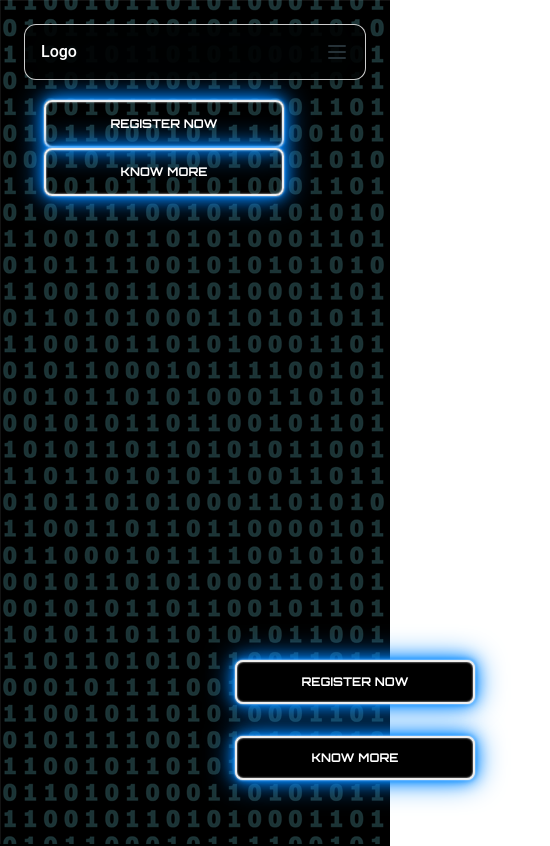
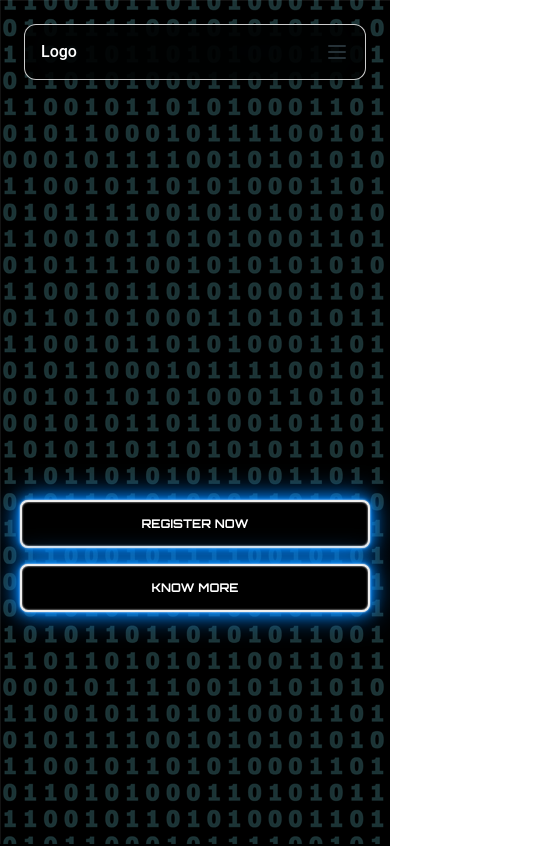
Before and after one commit to priyanshudash589/Datatrix2024, a React (Vite) app: page / in a window 390 px wide. Shown: the top 846 px of the page, 550 px wide, since content can reach past the window. Built offline with nearby package versions, Linux system fonts and the light colour scheme.

Commit message:
main is responsive

```diff
--- a/src/components/MainBg.jsx
+++ b/src/components/MainBg.jsx
@@ -158,32 +158,23 @@ export default function MainBg() {
         </Navbar>
       </div>
 
-      <div className="bg-transparent sm:hidden lg:flex flex-row md:flex lg:justify-between lg:items-center md:justify-between md:items-center p-5 absolute w-auto h-[5rem] gap-8 lg:top-[50rem] lg:left-[15rem] md:top-[40rem] md:left-[10rem]">
+      <div
+        className="bg-transparent flex flex-col sm:flex-row justify-center items-center gap-4 p-5 w-full sm:w-auto absolute
+                left-1/2 transform -translate-x-1/2
+                top-[30rem] sm:top-[35rem] md:top-[40rem] lg:top-[50rem]
+                sm:left-1/2 sm:-translate-x-1/2
+                md:left-[10rem] md:translate-x-0
+                lg:left-[15rem]"
+      >
         <Button
           variant="outlined"
-          className="w-[15rem] h-12 flex justify-center items-center text-sky-200 border-2 font-orbitron rounded-lg md:bg-black border-sky-200 shadow-[0_0_2px_#fff,inset_0_0_2px_#fff,0_0_5px_#08f,0_0_15px_#08f,0_0_30px_#08f] text-white"
+          className="w-full sm:w-[15rem] h-12 flex justify-center items-center text-sky-200 border-2 font-orbitron rounded-lg bg-black border-sky-200 shadow-[0_0_2px_#fff,inset_0_0_2px_#fff,0_0_5px_#08f,0_0_15px_#08f,0_0_30px_#08f] text-white"
         >
           Register Now
         </Button>
         <Button
           variant="outlined"
-          className="w-[15rem] h-12 flex justify-center items-center md:bg-black text-sky-200 border-2 rounded-lg font-orbitron border-sky-200 shadow-[0_0_2px_#fff,inset_0_0_2px_#fff,0_0_5px_#08f,0_0_15px_#08f,0_0_30px_#08f] text-white"
-        >
-          Know More
-        </Button>
-      </div>
-
-
-      <div className="bg-transparent flex flex-col justify-between items-center p-5 absolute w-screen h-[10rem] lg:hidden md:hidden gap-8 top-[40rem] left-[10rem] ">
-        <Button
-          variant="outlined"
-          className="w-[15rem] h-12 flex justify-center bg-black items-center text-sky-200 border-2 font-orbitron rounded-lg border-sky-200 shadow-[0_0_2px_#fff,inset_0_0_2px_#fff,0_0_5px_#08f,0_0_15px_#08f,0_0_30px_#08f] text-white"
-        >
-          Register Now
-        </Button>
-        <Button
-          variant="outlined"
-          className="w-[15rem] h-12 flex justify-center bg-black items-center text-sky-200 border-2 rounded-lg font-orbitron border-sky-200 shadow-[0_0_2px_#fff,inset_0_0_2px_#fff,0_0_5px_#08f,0_0_15px_#08f,0_0_30px_#08f] text-white"
+          className="w-full sm:w-[15rem] h-12 flex justify-center items-center bg-black text-sky-200 border-2 rounded-lg font-orbitron border-sky-200 shadow-[0_0_2px_#fff,inset_0_0_2px_#fff,0_0_5px_#08f,0_0_15px_#08f,0_0_30px_#08f] text-white"
         >
           Know More
         </Button>
```
